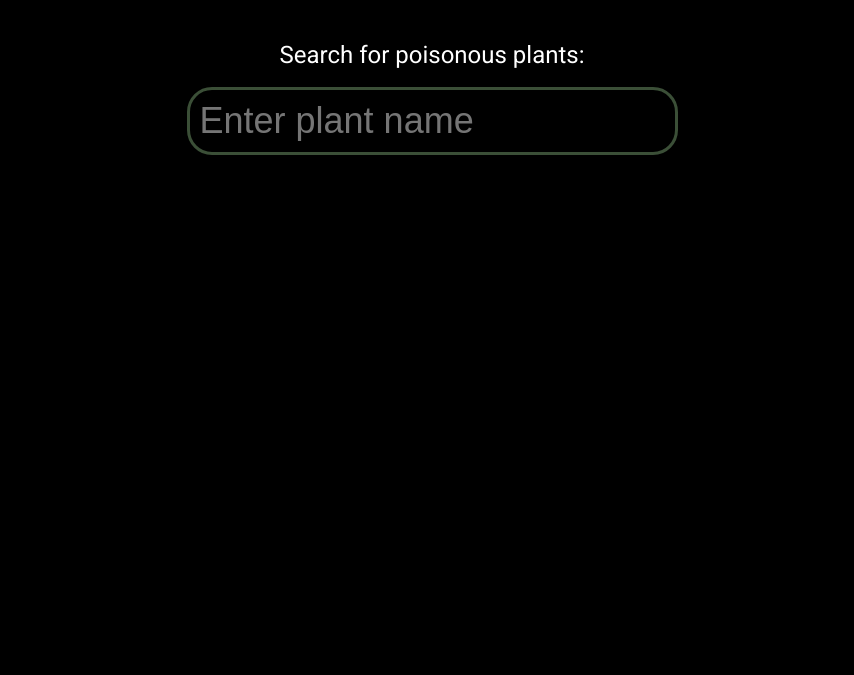
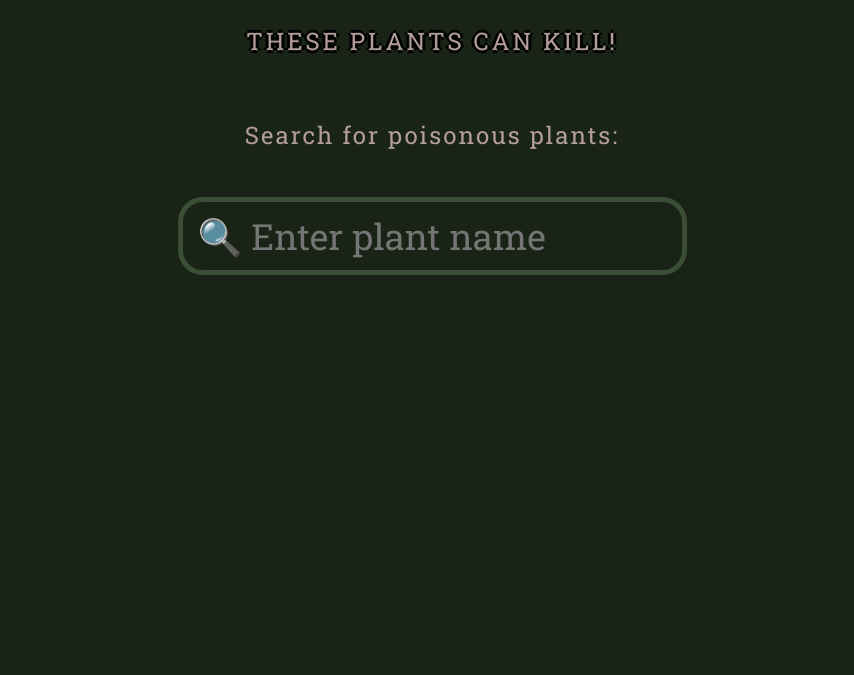
Before and after one commit to FAC-Sixteen/week4-daabest, a website: page public/index.html in a window 1280 px wide. Shown: the part 125-800 px from the top of the page, without its empty margins (208-1062 px from the left). Drawn offline with Linux system fonts and the light colour scheme; a web font is replaced by a local one.

Commit message:
improved css

```diff
--- a/public/index.html
+++ b/public/index.html
@@ -4,6 +4,7 @@
 <head>
     <meta charset="UTF-8">
     <link href="https://fonts.googleapis.com/css?family=Germania+One|Roboto" rel="stylesheet">
+    <link href="https://fonts.googleapis.com/css?family=PT+Sans|Roboto+Slab|Slabo+27px" rel="stylesheet">
     <link rel="stylesheet" href="./normalise.css">
     <link rel="stylesheet" href="./styles.css">
     <title>Alnwick Garden</title>
@@ -14,7 +15,7 @@
     <h2>These plants can kill!</h2>
     <div class="search-space">
         <p>Search for poisonous plants:</p>
-        <input type="text" name="" class="user-input" id="" placeholder="Enter plant name">
+        <input type="text" name="" class="user-input" id="" placeholder="🔍 Enter plant name">
     </div>
     <script src="dom.js" type="text/javascript"></script>
 </body>
--- a/public/styles.css
+++ b/public/styles.css
@@ -1,9 +1,9 @@
 body {
     display: flex;
     flex-direction: column;
-    color: white;
-    font-family: 'Roboto', sans-serif;
-    background-color: black;
+    color: rgb(179, 157, 157);
+    font-family: 'Roboto Slab', serif;
+    background-color: rgb(25, 36, 22);
     margin: 0 auto;
     text-align: center;
 }
@@ -13,13 +13,18 @@ h1 {
     font-family: 'Germania One', cursive;
     font-size: 4em;
     letter-spacing: 3px;
-    text-shadow: -2px 0 #3b4f37, 0 2px #3b4f37, 2px 0 #3b4f37, 0 -2px #3b4f37;
-    margin: 10px;
+    text-shadow: -3px 0 black, 0 3px black, 3px 0 black, 0 -3px black;
+    margin: 40px 10px;
+    text-transform: uppercase;
 }
 
 h2 {
     margin: 10px;
+    text-shadow: -3px 0 black, 0 3px black, 3px 0 black, 0 -3px black;
+    color: rgb(179, 157, 157);
     font-size: 1.5em;
+    text-transform: uppercase;
+    letter-spacing: 3px;
 }
 
 .search-space {
@@ -27,23 +32,30 @@ h2 {
     flex-direction: column;
     justify-content: center;
     align-items: center;
-    margin: 30px;
+    margin: 50px;
     font-size: 1.5em;
 }
 
 .search-space p {
     margin: 10px;
+    letter-spacing: 2px;
 }
 
 .user-input {
-    color: white;
+    color: rgb(179, 157, 157);
+}
+
+input:focus {
+    border: solid #B20000 5px;
 }
 
 input {
+    transition: all .7s ease;
+    font-family: 'Roboto Slab', serif;
     font-size: 1.5em;
-    margin: 10px;
+    margin: 40px;
     border-radius: 25px;
-    border: solid #3b4f37 3px;
-    padding: 10px;
-    background-color: black;
+    border: solid #3b4f37 5px;
+    padding: 10px 15px;
+    background-color: rgb(25, 36, 22);
 }
```
